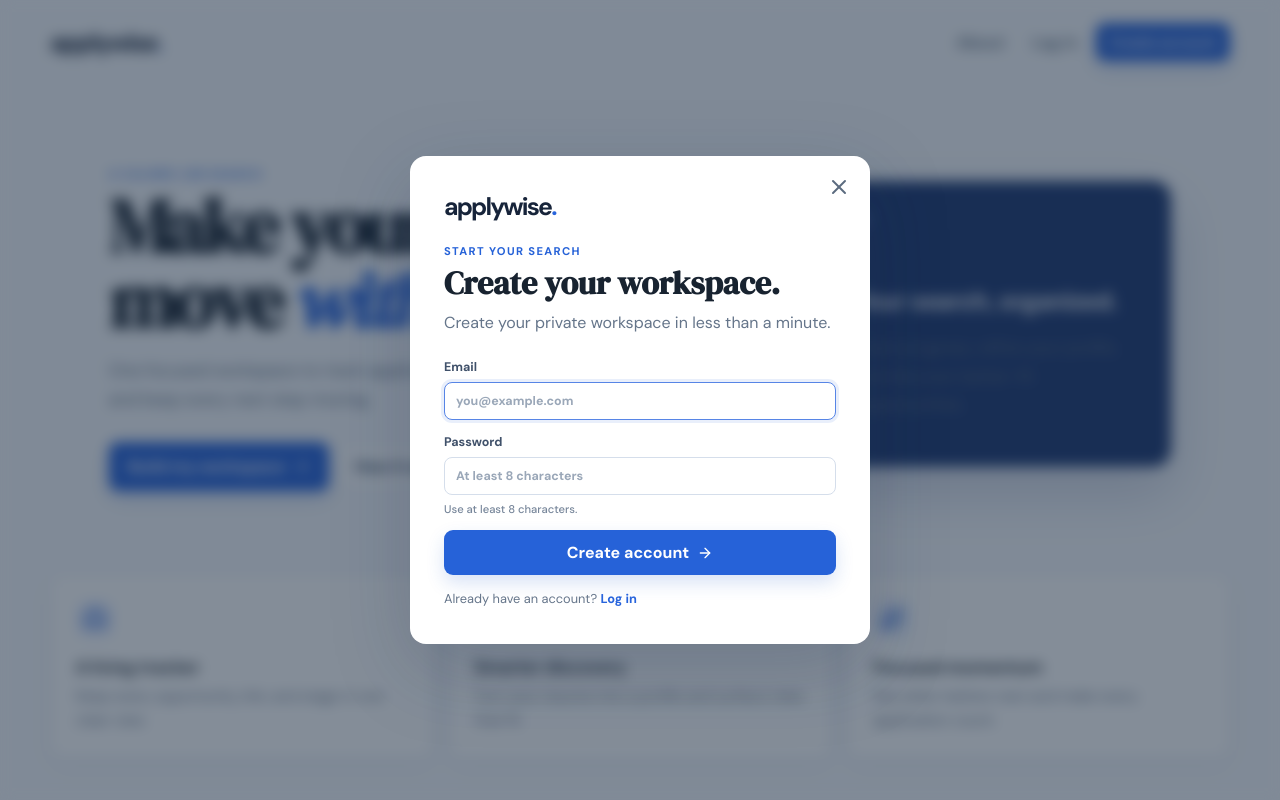
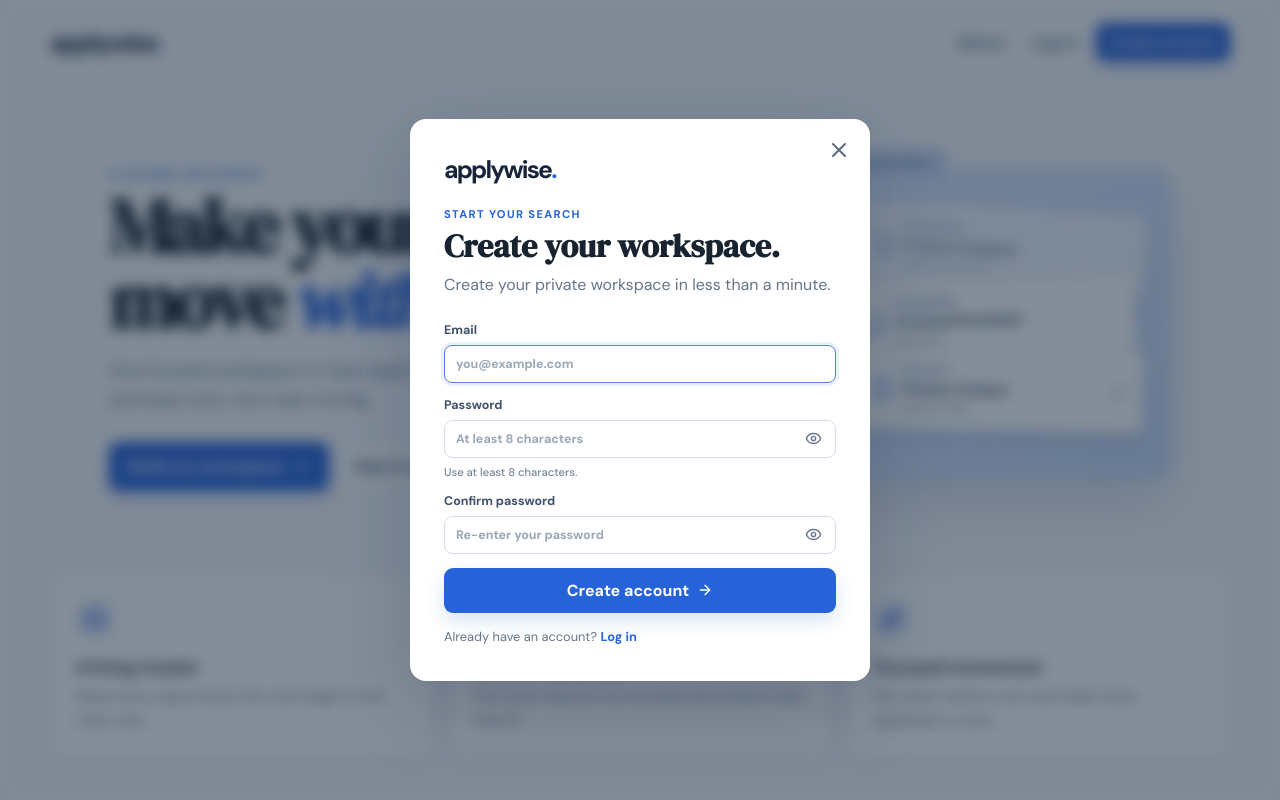
Before and after one commit to akosimico/applywise, a React (Vite) app in the folder client/: page / in a window 1280 px wide. Both pictures are taken after a click on the button "Build my workspace". Shown: the top 800 px of the page. Built offline with nearby package versions, Linux system fonts and the light colour scheme.

Commit message:
fix: improved ui, cleaned the hero card, added modals, added animations

```diff
--- a/client/src/main.tsx
+++ b/client/src/main.tsx
@@ -10,11 +10,14 @@
 import { createPortal } from "react-dom";
 import { createRoot } from "react-dom/client";
 import {
+  RefreshCw,
   ArrowRight,
   BriefcaseBusiness,
   Check,
   ChevronLeft,
   ChevronRight,
+  Eye,
+  EyeOff,
   ExternalLink,
   FileText,
   LayoutDashboard,
@@ -60,6 +63,7 @@
   reasons: string[];
   source: string;
 };
+type RecentJob = Pick<Match, "id" | "title" | "company" | "url">;
 type ToastState = {
   message: string;
   tone: "success" | "error";
@@ -203,7 +207,7 @@
   const [modal, setModal] = useState<"login" | "register" | "about" | null>(
       null,
     ),
-    [auth, setAuth] = useState({ email: "", password: "" }),
+    [auth, setAuth] = useState({ email: "", password: "", confirmPassword: "" }),
     [authBusy, setAuthBusy] = useState(false);
   const [apps, setApps] = useState<Application[]>([]),
     [profile, setProfile] = useState<Profile | null>(null),
@@ -215,10 +219,12 @@
   const [workspaceModal, setWorkspaceModal] = useState<
     "add" | "matches" | null
   >(null);
+  const [logoutConfirm, setLogoutConfirm] = useState(false);
   const [appPage, setAppPage] = useState(0),
     [matchPage, setMatchPage] = useState(0),
     [appFilter, setAppFilter] = useState<Status | "All">("All"),
     [appQuery, setAppQuery] = useState(""),
+    [recentJobs, setRecentJobs] = useState<RecentJob[]>([]),
     [appDateFilter, setAppDateFilter] = useState<
       "All" | "Today" | "7 days" | "30 days"
     >("All");
@@ -253,9 +259,41 @@
     load();
     return () => clearTimeout(timer.current);
   }, [userId]);
+  useEffect(() => {
+    const key = `applywise-recent-jobs-${userId}`;
+    try {
+      const saved = userId ? JSON.parse(localStorage.getItem(key) || "[]") : [];
+      setRecentJobs(Array.isArray(saved) ? saved.slice(0, 10) : []);
+    } catch {
+      setRecentJobs([]);
+    }
+  }, [userId]);
+  const recordJobView = (match: RecentJob) => {
+    if (!userId) return;
+    const job: RecentJob = {
+      id: match.id,
+      title: match.title,
+      company: match.company,
+      url: match.url,
+    };
+    setRecentJobs((current) => {
+      const next = [
+        job,
+        ...current.filter(
+          (item) =>
+            item.company.toLowerCase() !== job.company.toLowerCase() ||
+            item.title.toLowerCase() !== job.title.toLowerCase(),
+        ),
+      ].slice(0, 10);
+      localStorage.setItem(`applywise-recent-jobs-${userId}`, JSON.stringify(next));
+      return next;
+    });
+  };
   async function signIn(e: FormEvent) {
     e.preventDefault();
     if (!modal || modal === "about") return;
+    if (modal === "register" && auth.password !== auth.confirmPassword)
+      return tell("Passwords do not match.", "error");
     setAuthBusy(true);
     const r = await fetch(`/api/auth/${modal}`, {
         method: "POST",
@@ -268,7 +306,7 @@
     localStorage.setItem("applywise-user-id", d.userId);
     setUserId(d.userId);
     setModal(null);
-    setAuth({ email: "", password: "" });
+    setAuth({ email: "", password: "", confirmPassword: "" });
     tell("Welcome to Applywise.");
   }
   async function upload(file: File) {
@@ -408,16 +446,7 @@
         <div className="nav-actions">
           <button
             className="nav-link"
-            onClick={() => setWorkspaceModal("matches")}
-          >
-            Discover
-          </button>
-          <button
-            className="nav-link"
-            onClick={() => {
-              localStorage.removeItem("applywise-user-id");
-              setUserId("");
-            }}
+            onClick={() => setLogoutConfirm(true)}
           >
             <LogOut size={16} />
             Log out
@@ -441,7 +470,7 @@
             onClick={() => setWorkspaceModal("matches")}
           >
             <ScanSearch size={17} />
-            Discover jobs
+            Discover Jobs
           </button>
           <button className="primary" onClick={() => setWorkspaceModal("add")}>
             <Plus size={17} />
@@ -634,21 +663,28 @@
             )}
           </section>
         </section>
-        <aside className="card tips">
-          <span className="icon-well">
-            <Sparkles size={18} />
-          </span>
-          <h2>Keep your search warm</h2>
-          <p>
-            When an application is quiet for a while, a thoughtful follow-up can
-            help it move forward.
-          </p>
-          <button
-            className="text-button"
-            onClick={() => setWorkspaceModal("matches")}
+        <aside className="card recent-searches">
+          <h2>Recently viewed</h2>
+          <p>Roles you opened from Discover matches.</p>
+          {recentJobs.length ? (
+            <ul className="recent-jobs-list">
+              {recentJobs.map((job) => (
+                <li key={`${job.company}-${job.title}`}>
+                  <a
+                    href={job.url}
+                    target="_blank"
+                    rel="noreferrer"
+                    onClick={() => recordJobView(job)}
                   >
-            Discover fresh roles <ArrowRight size={14} />
-          </button>
+                    <b>{job.title}</b>
+                    <span>{job.company}</span>
+                  </a>
+                </li>
+              ))}
+            </ul>
+          ) : (
+            <p className="recent-jobs-empty">No jobs viewed yet.</p>
+          )}
         </aside>
       </section>
       {false && matches.length > 0 && (
@@ -660,7 +696,7 @@
               text="A clear view of why each role may fit."
             />
             <button className="text-button" onClick={find}>
-              Refresh <ArrowRight size={15} />
+              Refresh <RefreshCw size={15} />
             </button>
           </div>
           <div className="match-grid">
@@ -696,7 +732,12 @@
                     <small>via {match.source}</small>
                   </div>
                   <div className="match-actions">
-                    <a href={match.url} target="_blank" rel="noreferrer">
+                    <a
+                      href={match.url}
+                      target="_blank"
+                      rel="noreferrer"
+                      onClick={() => recordJobView(match)}
+                    >
                       View job <ExternalLink size={14} />
                     </a>
                     <button
@@ -731,10 +772,21 @@
         totalMatches={matches.length}
         apps={apps}
         addMatch={addMatch}
+        recordJobView={recordJobView}
         refresh={find}
         page={matchPage}
         setPage={setMatchPage}
       />
+      {logoutConfirm && (
+        <LogoutConfirm
+          close={() => setLogoutConfirm(false)}
+          logout={() => {
+            localStorage.removeItem("applywise-user-id");
+            setLogoutConfirm(false);
+            setUserId("");
+          }}
+        />
+      )}
       {busy && (
         <div className="analyzing">
           <LoaderCircle size={18} />
@@ -759,8 +811,12 @@
   open: (x: "login" | "register" | "about" | null) => void;
   modal: "login" | "register" | "about" | null;
   close: () => void;
-  auth: { email: string; password: string };
-  setAuth: (x: { email: string; password: string }) => void;
+  auth: { email: string; password: string; confirmPassword: string };
+  setAuth: (x: {
+    email: string;
+    password: string;
+    confirmPassword: string;
+  }) => void;
   submit: (e: FormEvent) => void;
   busy: boolean;
   toast: ToastState;
@@ -803,12 +859,34 @@
           </div>
         </div>
         <div className="hero-panel">
-          <span>01</span>
-          <strong>Your search, organized.</strong>
-          <p>
-            Track progress, refine your profile, and discover better-fit
-            opportunities.
-          </p>
+          <div className="folder-tab">APPLICATIONS</div>
+          <div className="folder-files">
+            <article className="application-file file-back">
+              <span className="file-mark" />
+              <div>
+                <small>INTERVIEW</small>
+                <strong>Product Designer</strong>
+                <p>Northstar Studio</p>
+              </div>
+            </article>
+            <article className="application-file file-middle">
+              <span className="file-mark" />
+              <div>
+                <small>SCREENING</small>
+                <strong>Frontend Developer</strong>
+                <p>Arc &amp; Co.</p>
+              </div>
+            </article>
+            <article className="application-file file-front">
+              <span className="file-mark complete" />
+              <div>
+                <small>APPLIED</small>
+                <strong>Product Analyst</strong>
+                <p>Horizon Labs</p>
+              </div>
+              <Check size={17} />
+            </article>
+          </div>
         </div>
       </section>
       <section className="landing-grid">
@@ -928,6 +1006,46 @@
   );
 }
 
+function LogoutConfirm({
+  close,
+  logout,
+}: {
+  close: () => void;
+  logout: () => void;
+}) {
+  useEffect(() => {
+    const key = (event: KeyboardEvent) => event.key === "Escape" && close();
+    document.addEventListener("keydown", key);
+    return () => document.removeEventListener("keydown", key);
+  }, [close]);
+  return (
+    <div className="modal-backdrop" onMouseDown={close}>
+      <section
+        className="modal logout-modal"
+        role="dialog"
+        aria-modal="true"
+        aria-labelledby="logout-title"
+        onMouseDown={(event) => event.stopPropagation()}
+      >
+        <span className="logout-icon">
+          <LogOut size={21} />
+        </span>
+        <p className="overline">LEAVING APPLYWISE</p>
+        <h2 id="logout-title">Log out of your workspace?</h2>
+        <p>Your applications and profile will remain safely saved.</p>
+        <div className="logout-actions">
+          <button className="secondary-action" onClick={close} autoFocus>
+            Stay logged in
+          </button>
+          <button className="primary logout-button" onClick={logout}>
+            Log out
+          </button>
+        </div>
+      </section>
+    </div>
+  );
+}
+
 function WorkspaceModal({
   kind,
   close,
@@ -938,6 +1056,7 @@
   totalMatches,
   apps,
   addMatch,
+  recordJobView,
   refresh,
   page,
   setPage,
@@ -951,6 +1070,7 @@
   totalMatches: number;
   apps: Application[];
   addMatch: (match: Match) => void;
+  recordJobView: (match: RecentJob) => void;
   refresh: () => void;
   page: number;
   setPage: (page: number) => void;
@@ -1054,8 +1174,8 @@
                 title="Possible matches"
                 text="A clear view of why each role may fit."
               />
-              <button className="text-button" onClick={refresh}>
-                Refresh <ArrowRight size={15} />
+              <button className="text-button ad" onClick={refresh}>
+                Refresh  <RefreshCw size={15} />
               </button>
             </div>
             {totalMatches ? (
@@ -1093,7 +1213,12 @@
                           <small>via {match.source}</small>
                         </div>
                         <div className="match-actions">
-                          <a href={match.url} target="_blank" rel="noreferrer">
+                          <a
+                            href={match.url}
+                            target="_blank"
+                            rel="noreferrer"
+                            onClick={() => recordJobView(match)}
+                          >
                             View job <ExternalLink size={14} />
                           </a>
                           <button
@@ -1141,16 +1266,24 @@
 }: {
   kind: "login" | "register" | "about" | null;
   close: () => void;
-  auth: { email: string; password: string };
-  setAuth: (x: { email: string; password: string }) => void;
+  auth: { email: string; password: string; confirmPassword: string };
+  setAuth: (x: {
+    email: string;
+    password: string;
+    confirmPassword: string;
+  }) => void;
   submit: (e: FormEvent) => void;
   busy: boolean;
   open: (x: "login" | "register" | "about" | null) => void;
 }) {
   const focus = useRef<HTMLInputElement>(null);
+  const [showPassword, setShowPassword] = useState(false);
+  const [showConfirmPassword, setShowConfirmPassword] = useState(false);
   useEffect(() => {
     if (!kind) return;
     focus.current?.focus();
+    setShowPassword(false);
+    setShowConfirmPassword(false);
     const key = (e: KeyboardEvent) => e.key === "Escape" && close();
     document.addEventListener("keydown", key);
     return () => document.removeEventListener("keydown", key);
@@ -1207,26 +1340,80 @@
             </label>
             <label>
               Password
+              <span className="password-field">
                 <input
                   required
                   minLength={8}
-                type="password"
+                  type={showPassword ? "text" : "password"}
                   autoComplete={
                     kind === "login" ? "current-password" : "new-password"
                   }
                   placeholder="At least 8 characters"
                   value={auth.password}
-                onChange={(e) => setAuth({ ...auth, password: e.target.value })}
+                  onChange={(e) =>
+                    setAuth({ ...auth, password: e.target.value })
+                  }
                 />
+                <button
+                  type="button"
+                  className="password-toggle"
+                  onClick={() => setShowPassword((visible) => !visible)}
+                  aria-label={showPassword ? "Hide password" : "Show password"}
+                >
+                  {showPassword ? <EyeOff size={17} /> : <Eye size={17} />}
+                </button>
+              </span>
               <small>
                 {kind === "register"
                   ? "Use at least 8 characters."
                   : "Enter the password for your account."}
               </small>
             </label>
+            {kind === "register" && (
+              <label>
+                Confirm password
+                <span className="password-field">
+                  <input
+                    required
+                    minLength={8}
+                    type={showConfirmPassword ? "text" : "password"}
+                    autoComplete="new-password"
+                    placeholder="Re-enter your password"
+                    value={auth.confirmPassword}
+                    onChange={(e) =>
+                      setAuth({ ...auth, confirmPassword: e.target.value })
+                    }
+                  />
+                  <button
+                    type="button"
+                    className="password-toggle"
+                    onClick={() =>
+                      setShowConfirmPassword((visible) => !visible)
+                    }
+                    aria-label={
+                      showConfirmPassword
+                        ? "Hide confirmed password"
+                        : "Show confirmed password"
+                    }
+                  >
+                    {showConfirmPassword ? (
+                      <EyeOff size={17} />
+                    ) : (
+                      <Eye size={17} />
+                    )}
+                  </button>
+                </span>
+              </label>
+            )}
             <button className="primary full" disabled={busy}>
               {busy && <LoaderCircle className="spin" size={16} />}{" "}
-              {kind === "login" ? "Log in" : "Create account"}
+              {busy
+                ? kind === "login"
+                  ? "Logging in..."
+                  : "Creating..."
+                : kind === "login"
+                  ? "Log in"
+                  : "Create account"}
               <ArrowRight size={16} />
             </button>
           </form>
--- a/client/src/styles.css
+++ b/client/src/styles.css
@@ -159,28 +159,100 @@
   margin-top: 28px;
 }
 .hero-panel {
-  padding: 31px;
-  border-radius: 18px;
-  background: #1e3972;
-  color: #fff;
-  box-shadow: 0 24px 55px #213d7633;
+  position: relative;
+  min-height: 310px;
+  padding: 25px 22px 22px;
+  border: 1px solid #b8caeb;
+  border-radius: 9px 16px 16px;
+  background: linear-gradient(145deg, #dce8ff, #c8daf8);
+  box-shadow: 0 24px 55px #213d7626;
   animation: float 5s ease-in-out infinite;
 }
-.hero-panel span {
-  display: block;
-  color: #91b5ff;
-  font-size: 0.75rem;
+.folder-tab {
+  position: absolute;
+  top: -20px;
+  left: -1px;
+  padding: 6px 17px 7px;
+  border-radius: 9px 9px 0 0;
+  background: #c8daf8;
+  color: #496387;
+  font-size: 0.64rem;
   font-weight: 800;
   letter-spacing: 0.13em;
 }
-.hero-panel strong {
+.folder-files {
+  position: relative;
+  height: 260px;
+}
+.application-file {
+  position: absolute;
+  display: flex;
+  width: calc(100% - 14px);
+  align-items: center;
+  gap: 12px;
+  padding: 15px;
+  border: 1px solid #dfe7f2;
+  border-radius: 9px;
+  background: #fff;
+  box-shadow: 0 10px 20px #24436a20;
+}
+.application-file div {
+  min-width: 0;
+}
+.application-file small,
+.application-file strong,
+.application-file p {
   display: block;
-  margin: 58px 0 10px;
-  font-size: 1.45rem;
 }
-.hero-panel p {
-  color: #d2ddf4;
-  line-height: 1.6;
+.application-file small {
+  color: #5274aa;
+  font-size: 0.6rem;
+  font-weight: 800;
+  letter-spacing: 0.1em;
+}
+.application-file strong {
+  overflow: hidden;
+  margin-top: 4px;
+  color: #213a60;
+  font-size: 0.84rem;
+  text-overflow: ellipsis;
+  white-space: nowrap;
+}
+.application-file p {
+  margin: 3px 0 0;
+  color: #71829a;
+  font-size: 0.7rem;
+}
+.file-mark {
+  width: 17px;
+  height: 22px;
+  flex: 0 0 auto;
+  border: 2px solid #82a1d8;
+  border-radius: 3px;
+  background: linear-gradient(135deg, transparent 50%, #d8e6fb 50%);
+}
+.file-mark.complete {
+  border-color: #5f8cdb;
+}
+.file-back {
+  top: 13px;
+  left: 12px;
+  opacity: 0.72;
+  transform: rotate(3deg);
+}
+.file-middle {
+  top: 83px;
+  left: 2px;
+  transform: rotate(-2deg);
+}
+.file-front {
+  top: 154px;
+  left: 10px;
+  transform: rotate(1deg);
+}
+.file-front svg {
+  margin-left: auto;
+  color: #2864dc;
 }
 .landing-grid {
   display: grid;
@@ -215,12 +287,12 @@
   border-radius: 10px;
 }
 .feature h2,
-.tips h2 {
+.recent-searches h2 {
   font-size: 1.05rem;
   margin: 18px 0 7px;
 }
 .feature p,
-.tips p,
+.recent-searches p,
 .section-title > div > p:not(.overline),
 .discovery-intro > p:not(.overline) {
   margin: 0;
@@ -532,11 +604,45 @@
   display: grid;
   gap: 3px;
 }
-.tips {
+.recent-searches {
   height: max-content;
 }
-.tips a {
+.recent-jobs-list {
+  list-style: none;
+  display: grid;
+  gap: 4px;
+  margin: 16px 0 0;
+  padding: 0;
+}
+.recent-jobs-list li + li {
+  border-top: 1px solid #e9edf3;
+}
+.recent-jobs-list a {
+  display: grid;
+  gap: 3px;
+  padding: 10px 2px;
+  color: #24354d;
   text-decoration: none;
+}
+.recent-jobs-list a:hover b {
+  color: #2864dc;
+}
+.recent-jobs-list b,
+.recent-jobs-list span {
+  overflow: hidden;
+  text-overflow: ellipsis;
+  white-space: nowrap;
+}
+.recent-jobs-list b {
+  font-size: 0.85rem;
+}
+.recent-jobs-list span,
+.recent-jobs-empty {
+  color: #6d7d91;
+  font-size: 0.78rem;
+}
+.recent-jobs-empty {
+  margin-top: 18px !important;
 }
 .empty-state {
   text-align: center;
@@ -697,6 +803,34 @@
   color: #5b6b7f;
   padding: 7px;
 }
+.logout-modal {
+  width: min(100%, 410px);
+}
+.logout-icon {
+  display: grid;
+  width: 42px;
+  height: 42px;
+  margin-bottom: 20px;
+  place-items: center;
+  border-radius: 12px;
+  background: #eef3ff;
+  color: #2864dc;
+}
+.logout-actions {
+  display: flex;
+  justify-content: flex-end;
+  gap: 9px;
+  margin-top: 25px;
+}
+.logout-actions button {
+  justify-content: center;
+}
+.logout-button {
+  background: #b94a4a;
+}
+.logout-button:hover {
+  background: #9f3d3d;
+}
 .auth-form {
   display: grid;
   gap: 14px;
@@ -706,6 +840,31 @@
   font-size: 0.7rem;
   color: #77869a;
   font-weight: 500;
+}
+.password-field {
+  position: relative;
+  display: block;
+}
+.password-field input {
+  padding-right: 42px;
+}
+.password-toggle {
+  position: absolute;
+  top: 50%;
+  right: 8px;
+  display: grid;
+  width: 30px;
+  height: 30px;
+  place-items: center;
+  transform: translateY(-50%);
+  border: 0;
+  border-radius: 6px;
+  background: transparent;
+  color: #66768b;
+}
+.password-toggle:hover {
+  background: #eef3ff;
+  color: #2864dc;
 }
 .full {
   width: 100%;
@@ -877,7 +1036,7 @@
   .tracker-filters {
     grid-template-columns: 1fr;
   }
-  .tips {
+  .recent-searches {
     display: none;
   }
   .card {
```
Lines whose indentation alone changed are shown as unchanged.
